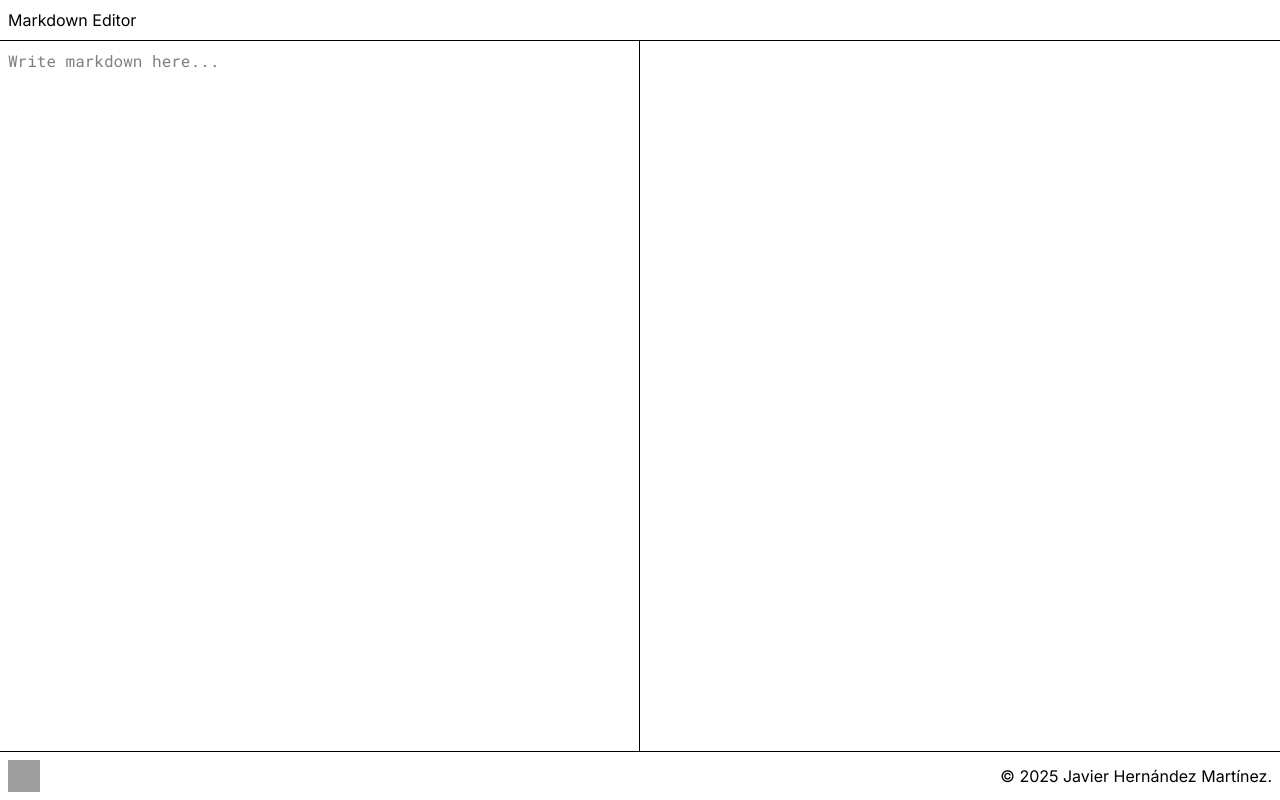
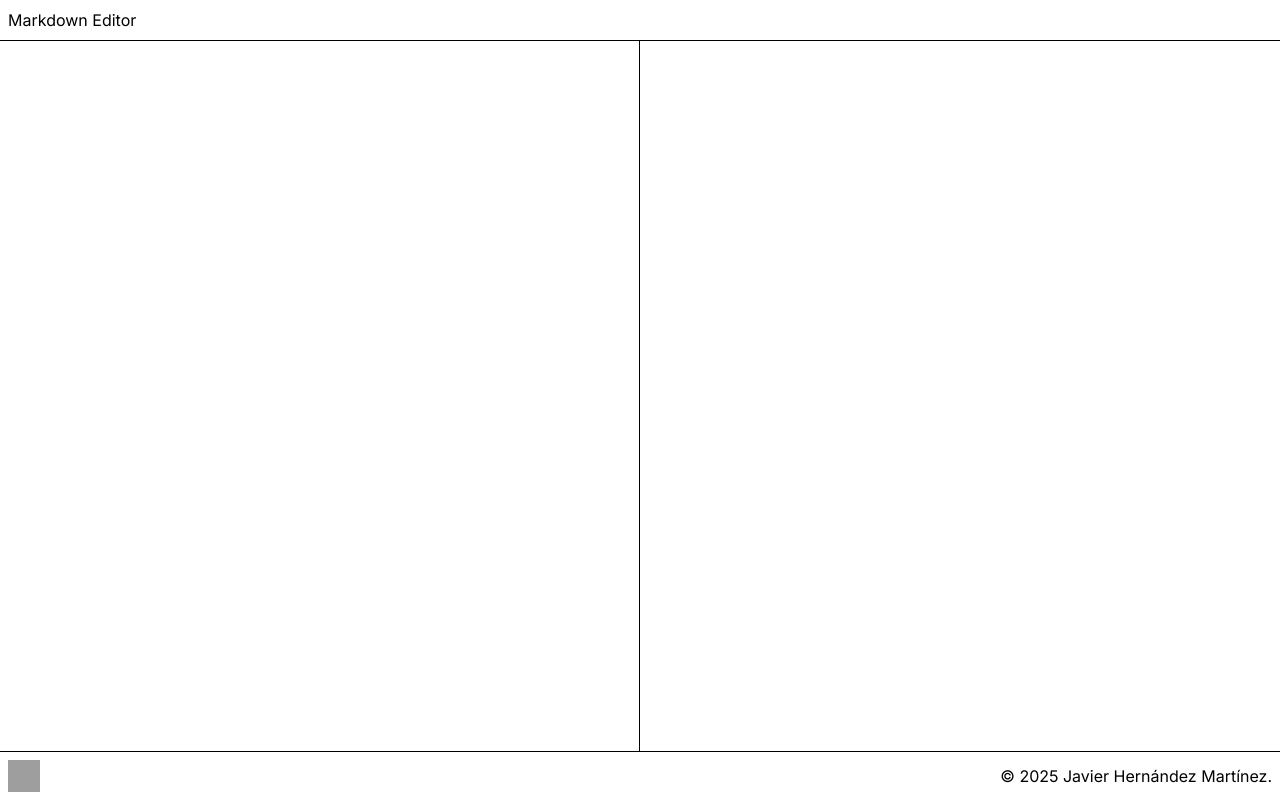
Before and after one commit to Croking09/markdown-editor, a React (Vite) app: page / in a window 1280 px wide. Built offline with nearby package versions, Linux system fonts and the light colour scheme; grey boxes are pictures that could not be loaded.

Commit message:
SCREAMING_SNAKE_CASE para constantes

```diff
--- a/src/constants.ts
+++ b/src/constants.ts
@@ -1 +1 @@
-export const placeholderMsg = 'Write markdown here...'
+export const PLACEHOLDER_MSG = 'Write markdown here...'
```
